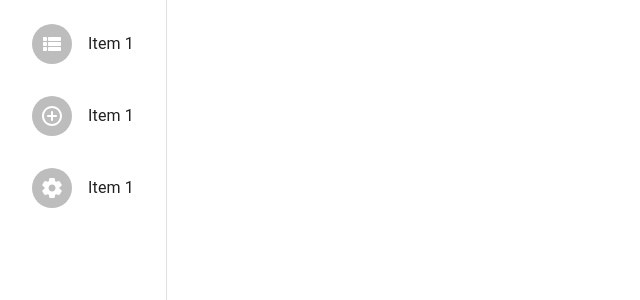
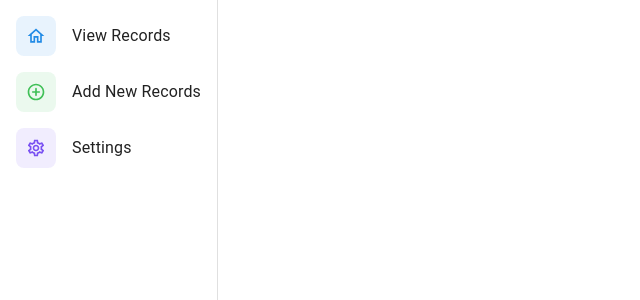
Before and after one commit to ValerianCoelho/Clergy-Catalog, a React (Vite) app: page / in a window 1280 px wide. Shown: the top 300 px of the page, without its empty margins (0-640 px from the left). Built offline with nearby package versions, Linux system fonts and the light colour scheme.

Commit message:
Styles Changed

```diff
--- a/src/App.jsx
+++ b/src/App.jsx
@@ -1,74 +1,72 @@
 import { createTheme, ThemeProvider } from '@mui/material/styles';
 
-import Box from '@mui/material/Box'
-import Drawer from '@mui/material/Drawer'
-import Avatar from '@mui/material/Avatar'
-import List from '@mui/material/List'
-import ListItem from '@mui/material/ListItem'
-import ListItemText from '@mui/material/ListItemText'
-import ListItemIcon from '@mui/material/ListItemIcon'
-import ListItemAvatar from '@mui/material/ListItemAvatar'
-import ListItemButton from '@mui/material/ListItemButton'
+import Box from '@mui/material/Box';
+import Drawer from '@mui/material/Drawer';
+import Avatar from '@mui/material/Avatar';
+import List from '@mui/material/List';
+import ListItem from '@mui/material/ListItem';
+import ListItemText from '@mui/material/ListItemText';
+import ListItemIcon from '@mui/material/ListItemIcon';
+import ListItemAvatar from '@mui/material/ListItemAvatar';
+import ListItemButton from '@mui/material/ListItemButton';
 
 import AddCircleOutlineRoundedIcon from '@mui/icons-material/AddCircleOutlineRounded';
-import ViewListRoundedIcon from '@mui/icons-material/ViewListRounded';
-import SettingsRoundedIcon from '@mui/icons-material/SettingsRounded';
+import HomeOutlinedIcon from '@mui/icons-material/HomeOutlined';
+import SettingsOutlinedIcon from '@mui/icons-material/SettingsOutlined';
 
 const theme = createTheme({
   palette: {
     primary: {
-      main: '#101010'
-    }
-  }
-})
+      main: '#101010',
+    },
+  },
+});
 
 function App() {
   return (
     <ThemeProvider theme={theme}>
       <Drawer variant='permanent'>
-        <Box>
           <List>
-            <ListItemButton>
+            <ListItemButton sx={{margin: 0, padding: 0}}>
               <ListItem>
                 <ListItemIcon>
                   <ListItemAvatar>
-                    <Avatar>
-                      <ViewListRoundedIcon/>
+                    <Avatar sx={{ backgroundColor: 'rgba(34, 139, 230, .1)', borderRadius: 2}}>
+                      <HomeOutlinedIcon fontSize='small' sx={{color: 'rgba(34, 139, 230, 1)'}}/>
                     </Avatar>
                   </ListItemAvatar>
                 </ListItemIcon>
-                <ListItemText primary="Item 1"/>
+                <ListItemText primary="View Records"/>
               </ListItem>
             </ListItemButton>
-            <ListItemButton>
+            <ListItemButton sx={{margin: 0, padding: 0}}>
               <ListItem>
                 <ListItemIcon>
                   <ListItemAvatar>
-                    <Avatar>
-                      <AddCircleOutlineRoundedIcon/>
+                    <Avatar sx={{backgroundColor: 'rgba(64, 192, 87, .1)', borderRadius: 2}}>
+                      <AddCircleOutlineRoundedIcon fontSize='small' sx={{color: 'rgba(64, 192, 87, 1)'}}/>
                     </Avatar>
                   </ListItemAvatar>
                 </ListItemIcon>
-                <ListItemText primary="Item 1"/>
+                <ListItemText primary="Add New Records" />
               </ListItem>
             </ListItemButton>
-            <ListItemButton>
+            <ListItemButton sx={{margin: 0, padding: 0}}>
               <ListItem>
                 <ListItemIcon>
                   <ListItemAvatar>
-                    <Avatar>
-                      <SettingsRoundedIcon/>
+                    <Avatar sx={{backgroundColor: 'rgba(121, 80, 242, .1)', borderRadius: 2}}>
+                      <SettingsOutlinedIcon fontSize='small' sx={{color: 'rgba(121, 80, 242, 1)'}}/>
                     </Avatar>
                   </ListItemAvatar>
                 </ListItemIcon>
-                <ListItemText primary="Item 1"/>
+                <ListItemText primary="Settings" />
               </ListItem>
             </ListItemButton>
           </List>
-        </Box>
       </Drawer>
     </ThemeProvider>
-  )
+  );
 }
 
 export default App;
```
Lines whose indentation alone changed are shown as unchanged.
